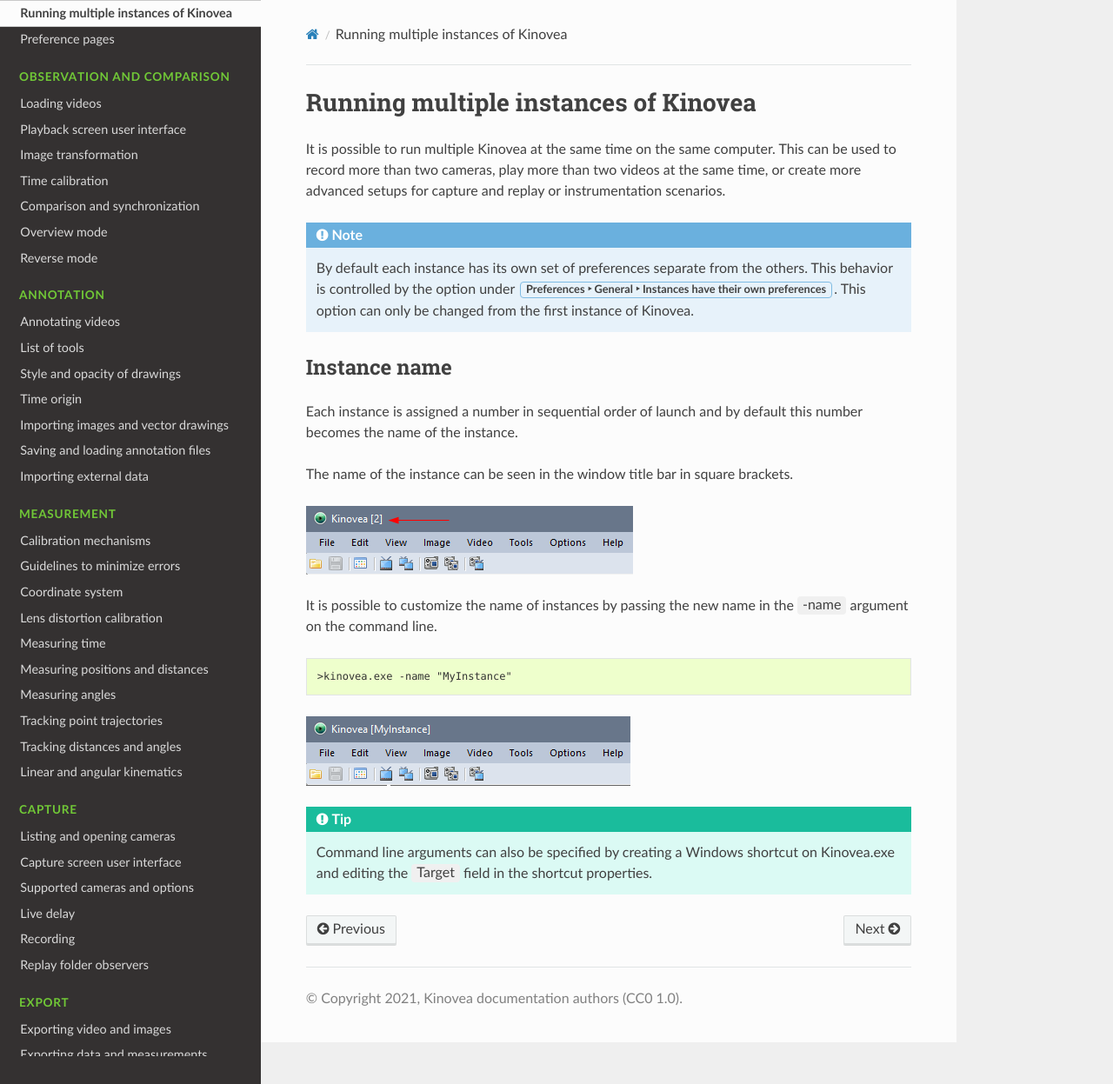
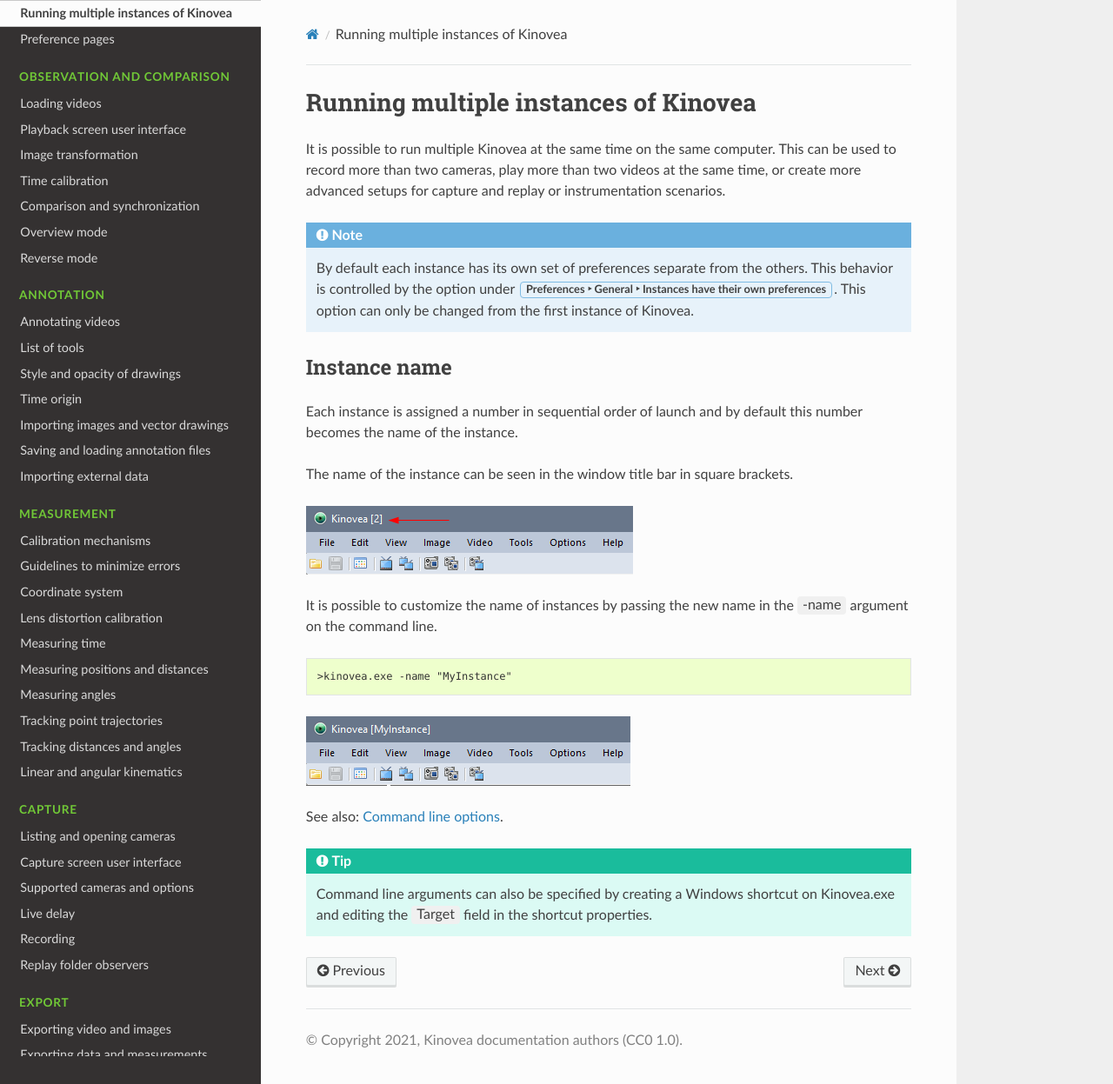
Before and after one commit to Kinovea/kinovea-docs, a Sphinx documentation site: the page built from source/userinterface/instances.rst, in a window 1280 px wide and 1247 px high. Shown: the whole window at 87% size. Built offline with Sphinx 7.4.7 and the Read the Docs theme 2.0.0, drawn with Linux system fonts in a browser that asks for light colours.

Commit message:
Added crosslink.

```diff
--- a/source/userinterface/instances.rst
+++ b/source/userinterface/instances.rst
@@ -26,4 +26,6 @@ It is possible to customize the name of instances by passing the new name in the
 
 .. image:: /images/ui/instancenamecustom.png
 
+See also: :doc:`/misc/command_line`.
+
 .. tip:: Command line arguments can also be specified by creating a Windows shortcut on Kinovea.exe and editing the :guilabel:`Target` field in the shortcut properties.
```
